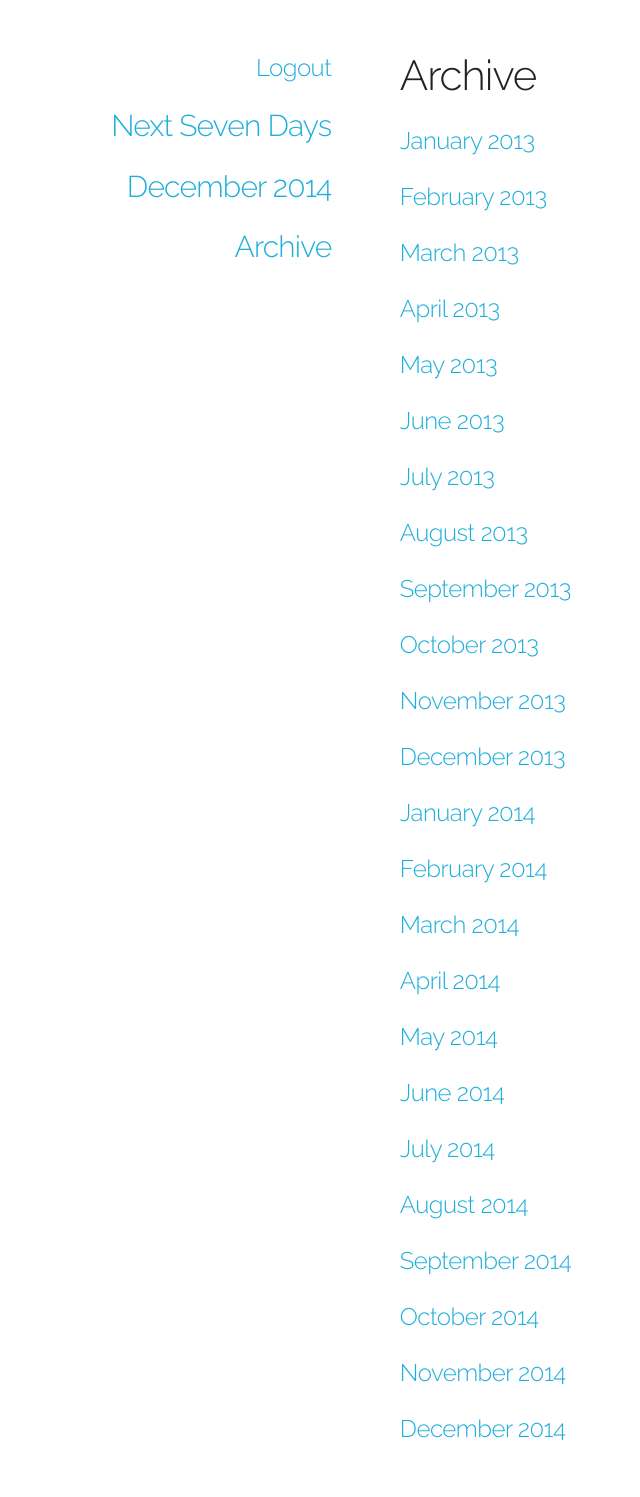
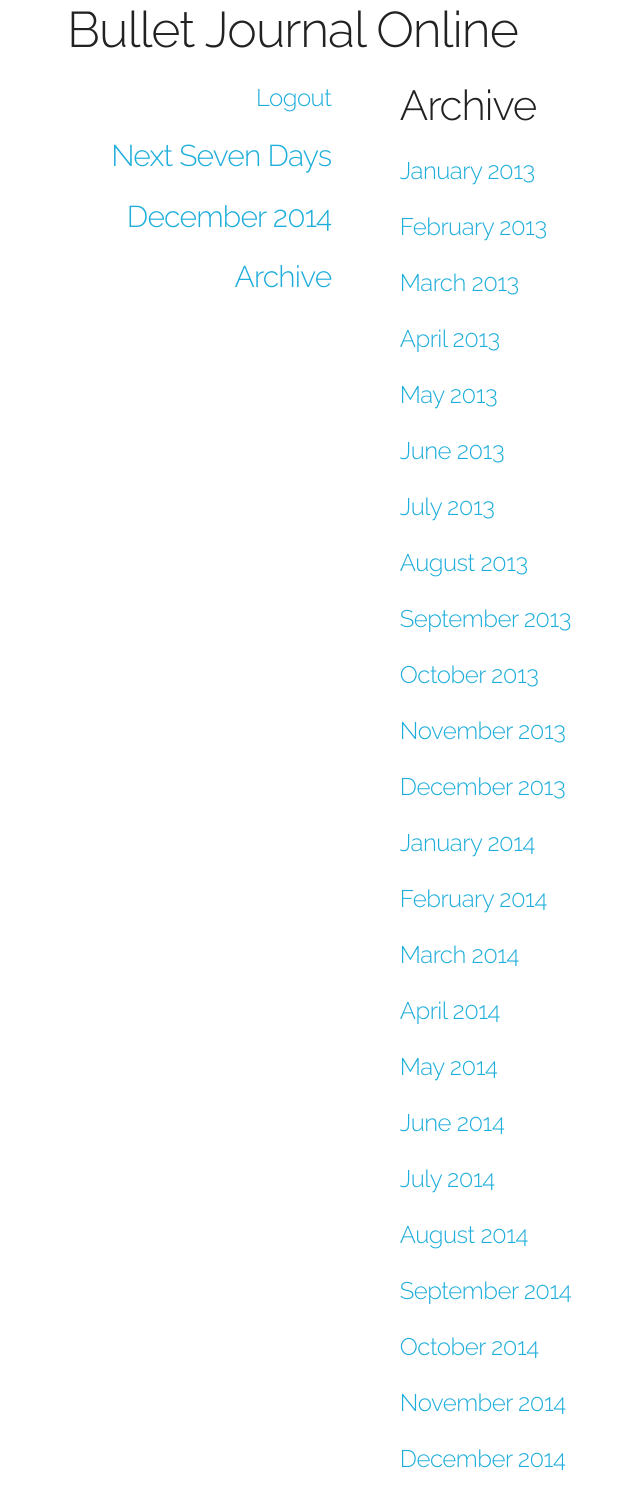
Before and after one commit to rbonick/bullet_journal_online, a Django app: page /entry/archive/ in a window 1280 px wide. Shown: the whole page, without its empty margins (93-733 px from the left). Before the commit the page ends 1440 px from the top, so only its background shows below. Run offline with Django 3.2, Linux system fonts and the light colour scheme; a user stored in the database is signed in; some libraries are stand-ins or nearby versions.

Commit message:
Added some branding to desktop version, mobile button fix for login page

```diff
--- a/static_files/css/custom.css
+++ b/static_files/css/custom.css
@@ -32,10 +32,22 @@ input {
     margin-right: 0.5rem;
 }
 
+.button,
+button,
+input[type="submit"],
+input[type="reset"],
+input[type="button"]{
+    width: 100%;
+}
+
+.brand {
+    display: none;
+}
+
 .header {
-    padding-top: 15rem;
-    padding-left: 5rem;
-    padding-right: 5rem;
+    padding-top: 2rem;
+    padding-left: 2rem;
+    padding-right: 2rem;
     text-align: center;
 }
 
@@ -61,7 +73,22 @@ input {
 
 /* For devices larger than 400px */
 @media (min-width: 400px) {
-    .content {
-        padding-top: 5rem;
+    /* Resets the button size */
+    .button,
+    button,
+    input[type="submit"],
+    input[type="reset"],
+    input[type="button"] {
+        width: auto;
+    }
+
+    .brand {
+        display: block;
+    }
+
+    .header {
+        padding-top: 15rem;
+        padding-left: 5rem;
+        padding-right: 5rem;
     }
 }
--- a/templates/base.html
+++ b/templates/base.html
@@ -37,6 +37,13 @@
 	{% block body %}
 	<!-- Primary Page Layout –––––––––––––––––––––––––––––––––––––––––––––––––– -->
   	<div class="container content">
+    	{% block header %}
+            <div class="row brand">
+				<h1>Bullet Journal Online</h1>
+            </div>
+		{% endblock header %}
+
+    	<div class="row">
 			{% block navbar %}
 				<div id="autocollapse" class="navbar four columns">
 
@@ -80,6 +87,7 @@
 				</div>
 			{% endblock content %}
     	</div>
+	</div>
     <!-- End Document  –––––––––––––––––––––––––––––––––––––––––––––––––– -->
 	{% endblock body %}
 
```
Also changed, not shown: entries/static/entries/css/entries.css (+0 -17 lines), db.sqlite3. Lines whose indentation alone changed are shown as unchanged.
